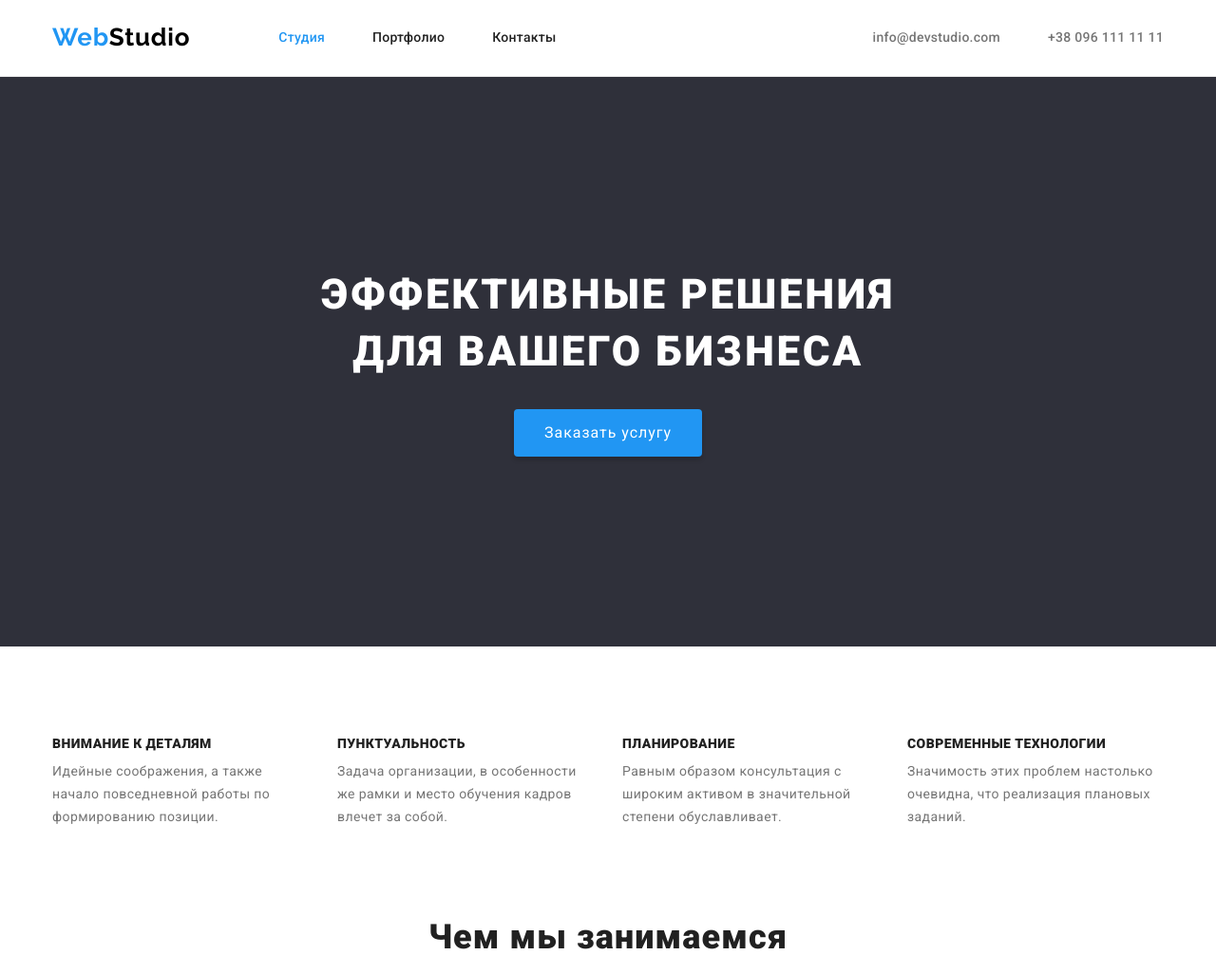
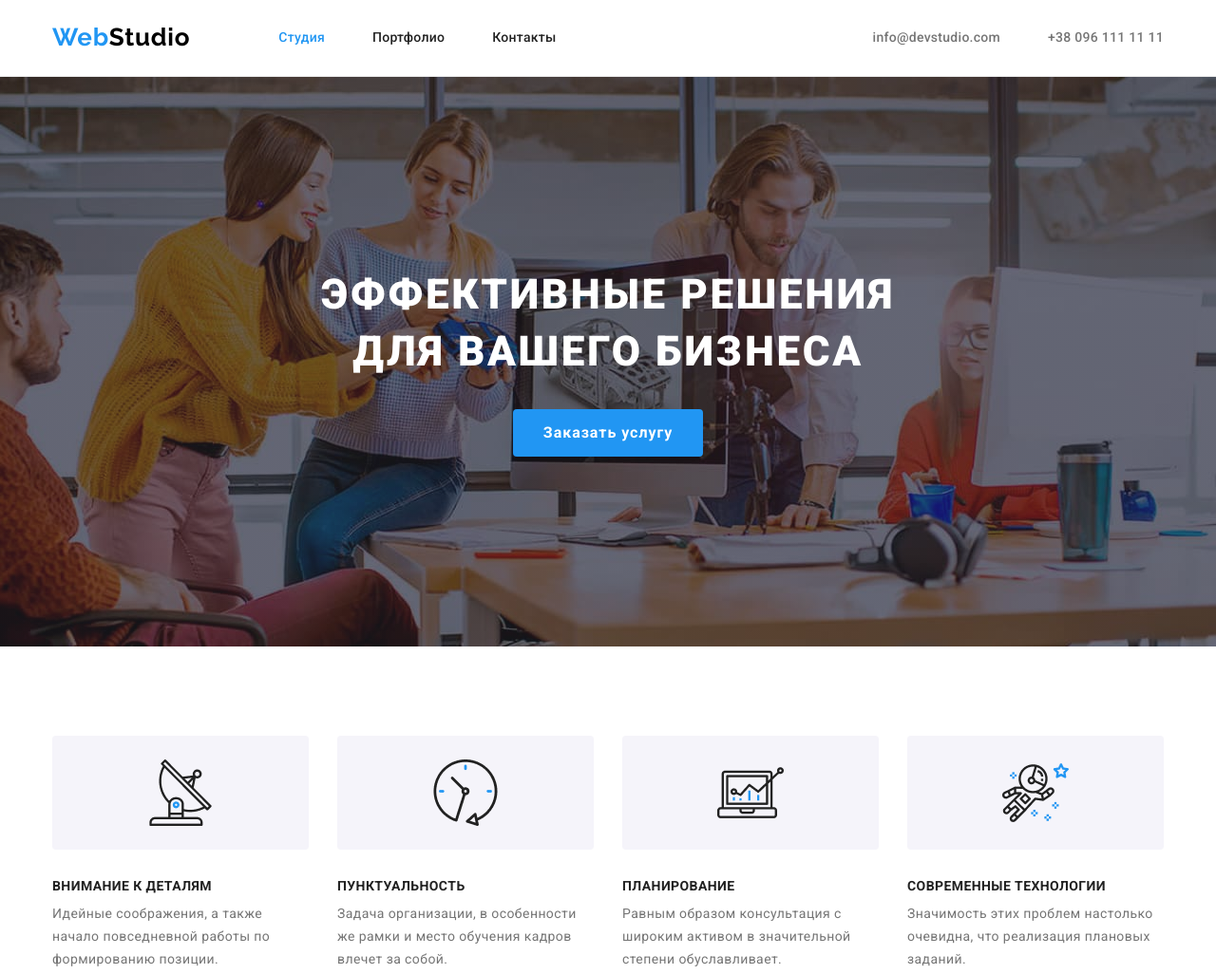
Before and after one commit to Luydmyla/goit-markup-hw-04, a plain HTML site: page index.html in a window 1280 px wide. Shown: the top 1026 px of the page at 95% size. Drawn offline with nearby package versions, Linux system fonts and the light colour scheme.

Commit message:
добавлено фоновые изображения
-в секции герой
-в секции -наши преимущества

```diff
--- a/css/styles.css
+++ b/css/styles.css
@@ -76,7 +76,7 @@ img {
   display: inline-block;
   font-family: "Raleway", sans-serif;
   font-style: normal;
-  font-weight: 700;
+  font-weight: 700px;
   font-size: 26px;
   line-height: 1.19;
   letter-spacing: 0.03em;
@@ -179,6 +179,21 @@ img {
   text-align: center;
   padding-top: 200px;
   padding-bottom: 200px;
+  height: 600px;
+  max-width: 1600px;
+  margin-left: auto;
+  margin-right: auto;
+
+  background-image: linear-gradient(
+      to right,
+      rgba(47, 48, 58, 0.4),
+      rgba(47, 48, 58, 0.4)
+    ),
+    url(../images/fon-hero.jpg);
+  background-repeat: no-repeat;
+  background-size: cover;
+  background-position: center;
+  /* outline: 1px solid black; */
 }
 .hero-title {
   font-weight: 900;
@@ -193,7 +208,7 @@ img {
 /* кнопка заказать услугу */
 .button-hero {
   font-family: "Roboto", sans-serif;
-  font-weight: 400;
+  font-weight: 700;
   font-size: 16px;
   line-height: 1.87;
   display: flex;
@@ -214,7 +229,15 @@ img {
   background-color: #188ce8;
   color: var(--second-text-color);
 }
-
+/* -----OVERLYA----- */
+/* .overlay {
+  height: 600px;
+  max-width: 1600px;
+  margin-left: auto;
+  margin-right: auto;
+  background-image: url(../images/fon-hero.jpg);
+  outline: 1px solid black;
+} */
 /* sections */
 
 .sections-feature,
@@ -234,6 +257,34 @@ img {
 .feature-item:last-child {
   margin-right: 0;
 }
+/* -----ИКОНКИ ПЕРЕД СЕКЦИЕЙ ПРЕИМУЩЕСТВА */
+.feature-item::before {
+  display: block;
+  content: "";
+  height: 120px;
+  background-size: 70px;
+  /* background-size: contain; */
+  background-repeat: no-repeat;
+  background-position: center;
+  background-color: var(--second-background-color);
+  border-radius: 4px;
+  margin-bottom: 30px;
+}
+.icon-antenna::before {
+  background-image: url("../images/antenna.png");
+}
+.icon-clock::before {
+  background-image: url("../images/clock.png");
+}
+
+.icon-diagram::before {
+  background-image: url("../images/diagram.png");
+}
+
+.icon-astronaut::before {
+  background-image: url("../images/astronaut.png");
+}
+
 /* заголовки второго уровня */
 .sections-title-second {
   font-weight: 700;
--- a/index.html
+++ b/index.html
@@ -11,7 +11,7 @@
     <link rel="preconnect" href="https://fonts.googleapis.com" />
     <link rel="preconnect" href="https://fonts.gstatic.com" crossorigin />
     <link
-      href="https://fonts.googleapis.com/css2?family=Raleway:wght@700&family=Roboto:ital,wght@0,400;0,500;0,900;1,700&display=swap"
+      href="https://fonts.googleapis.com/css2?family=Raleway:wght@700&family=Roboto:wght@400;500;700;900&display=swap"
       rel="stylesheet"
     />
 
@@ -68,10 +68,14 @@
     <!-- Уникальный контент страницы -->
     <main>
       <!--Блок Герой -->
-      <section class="hero">
-        <h1 class="hero-title">Эффективные решения <br />для вашего бизнеса</h1>
-        <!--Кнопка "Заказать услугу"-->
-        <button type="button" class="button-hero">Заказать услугу</button>
+        <!-- <div class="overlay"> -->
+            <section class="hero">
+          <h1 class="hero-title">
+            Эффективные решения <br />для вашего бизнеса
+          </h1>
+          <!--Кнопка "Заказать услугу"-->
+          <button type="button" class="button-hero">Заказать услугу</button>
+        </div>
       </section>
 
       <!-- Скрытый заголовок - Особенности-->
@@ -79,28 +83,28 @@
         <div class="container">
           <h2 hidden class="visually-hidden">Особенности нашей студии</h2>
           <ul class="feature-list list">
-            <li class="feature-item">
+            <li class="feature-item icon-antenna">
               <h3 class="sections-title-feature">Внимание к деталям</h3>
               <p>
                 Идейные соображения, а также начало повседневной работы по
                 формированию позиции.
               </p>
             </li>
-            <li class="feature-item">
+            <li class="feature-item icon-clock">
               <h3 class="sections-title-feature">Пунктуальность</h3>
               <p>
                 Задача организации, в особенности же рамки и место обучения
                 кадров влечет за собой.
               </p>
             </li>
-            <li class="feature-item">
+            <li class="feature-item icon-diagram">
               <h3 class="sections-title-feature">Планирование</h3>
               <p>
                 Равным образом консультация с широким активом в значительной
                 степени обуславливает.
               </p>
             </li>
-            <li class="feature-item">
+            <li class="feature-item icon-astronaut">
               <h3 class="sections-title-feature">Современные технологии</h3>
               <p>
                 Значимость этих проблем настолько очевидна, что реализация
@@ -108,7 +112,7 @@
               </p>
             </li>
           </ul>
-        </div>
+        <!-- </div> -->
       </section>
 
       <!--Чем мы занимаемся-->
```
